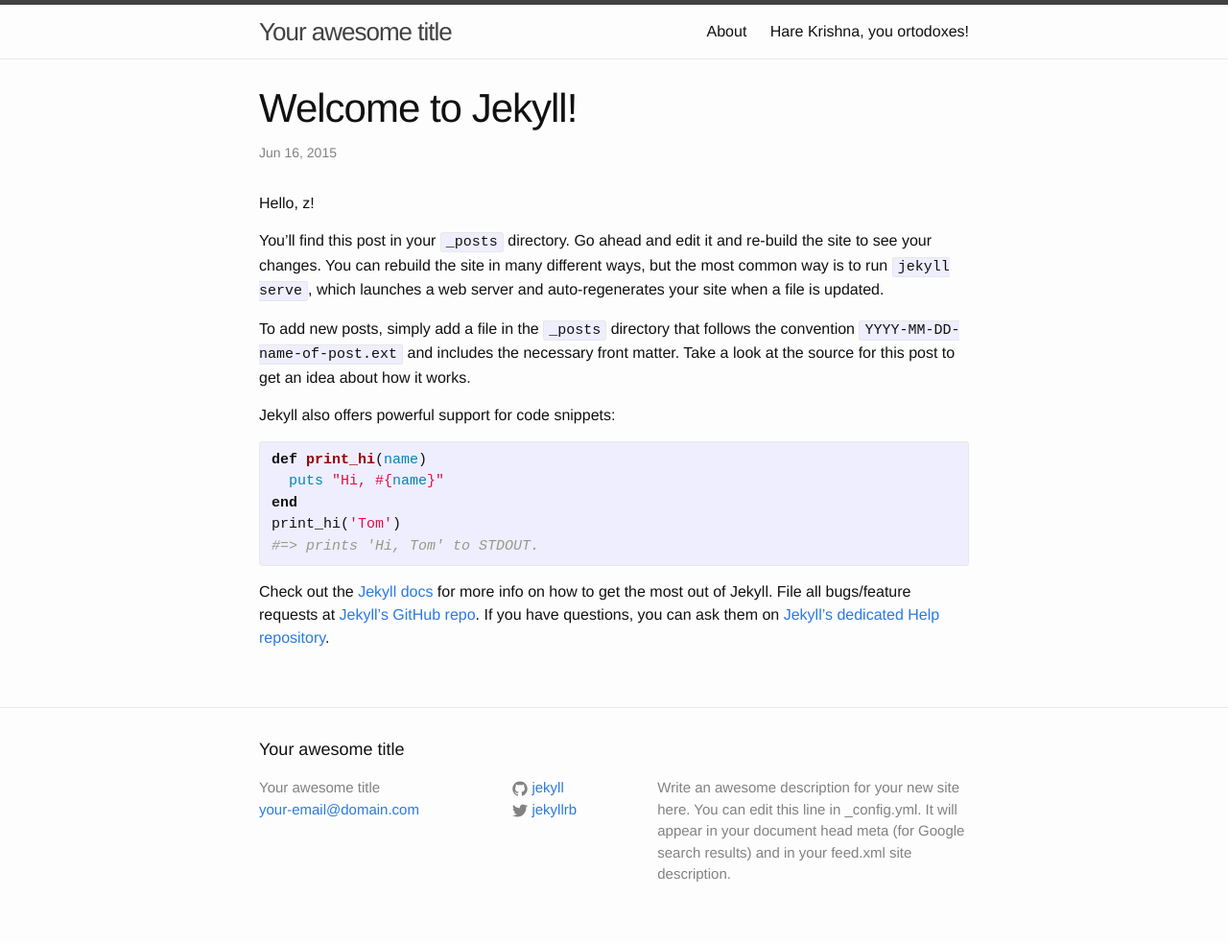
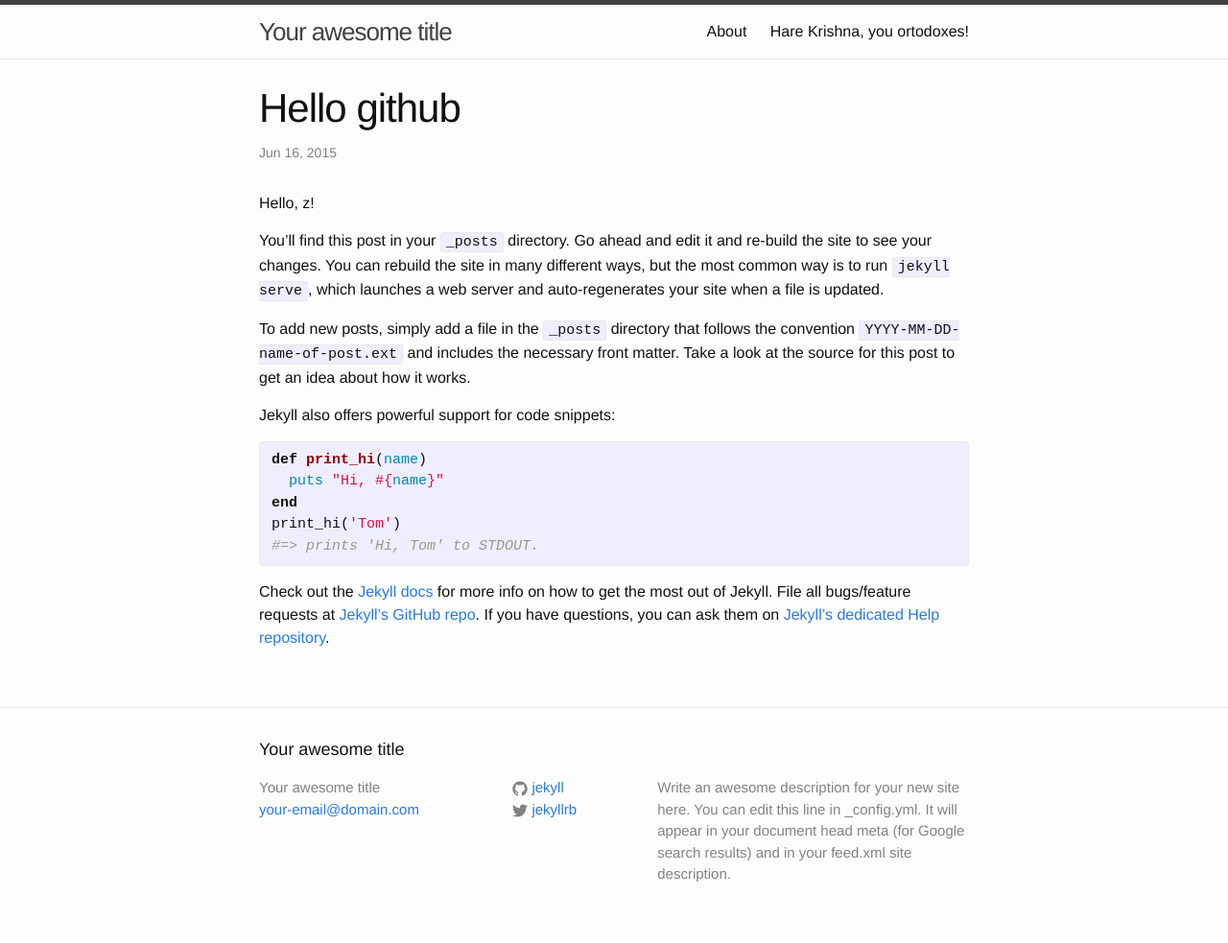
Before and after one commit to illus0r/jekyll-test0, a Jekyll site: the page built from _posts/2015-06-16-welcome-to-jekyll.markdown, in a window 1280 px wide. Shown: the whole page at 96% size. Built offline with Jekyll 4.4.1, drawn with Linux system fonts in a browser that asks for light colours.

Commit message:
added some cahnge just to check gh-pages

```diff
--- a/_posts/2015-06-16-welcome-to-jekyll.markdown
+++ b/_posts/2015-06-16-welcome-to-jekyll.markdown
@@ -1,6 +1,6 @@
 ---
 layout: post
-title:  "Welcome to Jekyll!"
+title:  "Hello github"
 date:   2015-06-16 00:31:24
 categories: jekyll update
 ---
```
